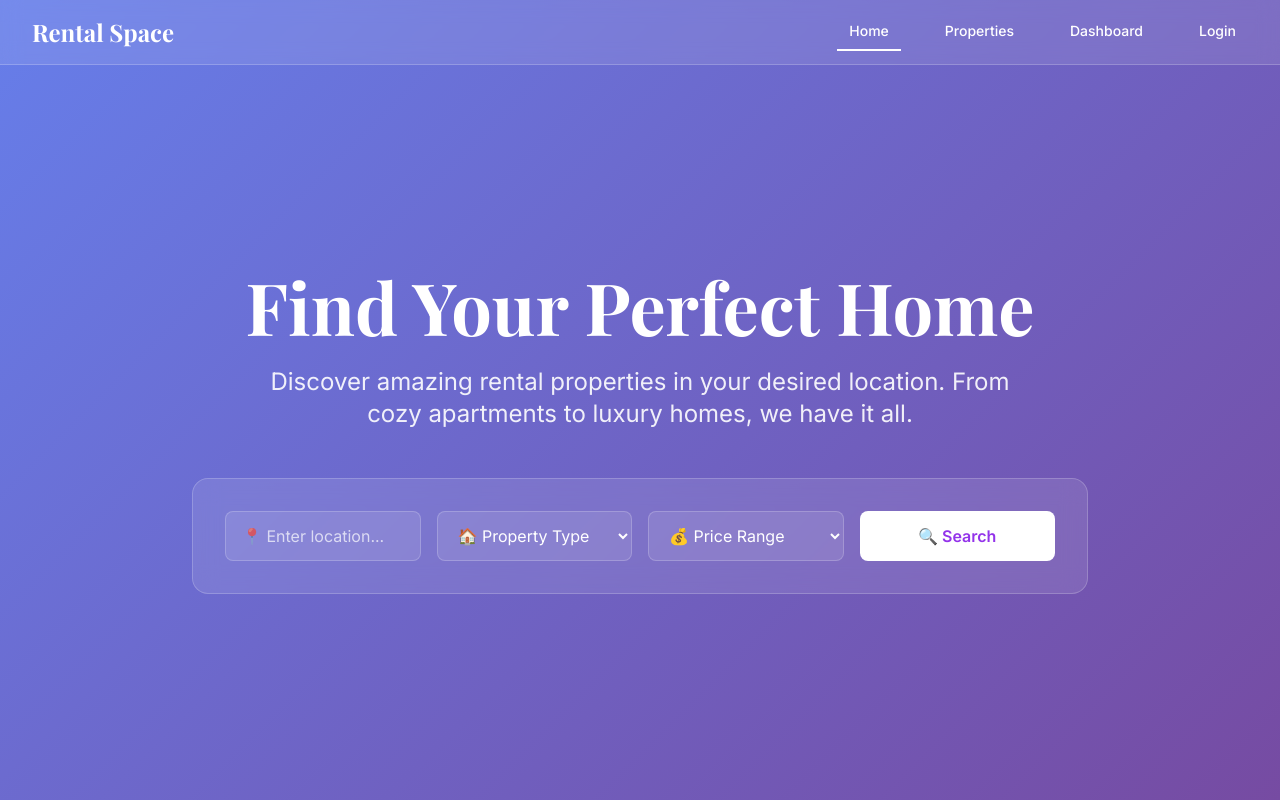
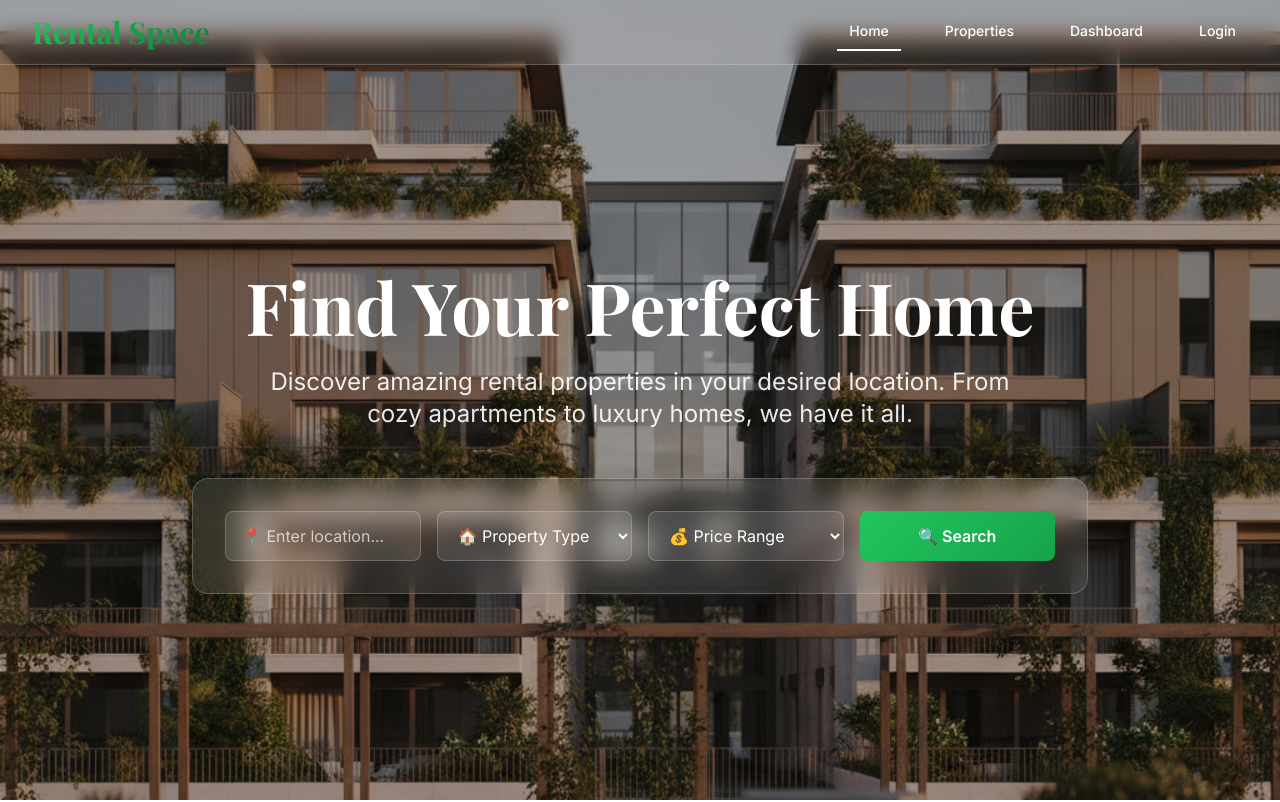
Before and after one commit to fouad1259000/Rental-Space, a plain HTML site: page index.html in a window 1280 px wide. Shown: the top 802 px of the page. Drawn offline with nearby package versions, Linux system fonts and the light colour scheme.

Commit message:
Refactor styles and update header/footer text

```diff
--- a/index.html
+++ b/index.html
@@ -23,7 +23,12 @@
         }
 
         .hero-bg {
-            background: linear-gradient(135deg, #667eea 0%, #764ba2 100%);
+            background:
+                linear-gradient(rgba(0, 0, 0, 0.3), rgba(0, 0, 0, 0.3)),
+                url('hero-bg.png');
+            background-size: cover;
+            background-position: center;
+            background-attachment: fixed;
         }
 
         .page-bg {
@@ -36,10 +41,12 @@
             background: rgba(255, 255, 255, 0.1);
         }
 
-        .gradient-text {
-            background: linear-gradient(135deg, var(--primary), var(--accent));
+        .brand-gradient {
+            background: linear-gradient(135deg, #22c55e, #16a34a, #15803d);
             -webkit-background-clip: text;
             -webkit-text-fill-color: transparent;
+            background-clip: text;
+            font-weight: 700;
         }
 
         .property-card {
@@ -52,18 +59,38 @@
         }
 
         .btn-primary {
-            background: linear-gradient(135deg, var(--primary), var(--accent));
+            background: linear-gradient(135deg, #22c55e, #16a34a);
             transition: all 0.3s ease;
         }
 
         .btn-primary:hover {
             transform: translateY(-2px);
-            box-shadow: 0 10px 20px rgba(0, 0, 0, 0.2);
+            box-shadow: 0 10px 20px rgba(34, 197, 94, 0.3);
+        }
+
+        .btn-secondary {
+            background: linear-gradient(135deg, #3b82f6, #1d4ed8);
+            transition: all 0.3s ease;
+        }
+
+        .btn-secondary:hover {
+            transform: translateY(-2px);
+            box-shadow: 0 10px 20px rgba(59, 130, 246, 0.3);
         }
 
         .content-card {
             background: rgba(255, 255, 255, 0.95);
             backdrop-filter: blur(20px);
+        }
+
+        .filter-btn {
+            background: linear-gradient(135deg, #22c55e, #16a34a);
+            transition: all 0.3s ease;
+        }
+
+        .filter-btn:hover {
+            transform: translateY(-2px);
+            box-shadow: 0 10px 20px rgba(34, 197, 94, 0.3);
         }
     </style>
 </head>
@@ -73,7 +100,7 @@
         <div class="max-w-7xl mx-auto px-4 sm:px-6 lg:px-8">
             <div class="flex justify-between items-center h-16">
                 <div class="flex items-center">
-                    <h1 class="text-2xl font-bold text-white" style="font-family: 'Playfair Display', serif;">Rental Space</h1>
+                    <h1 class="text-3xl font-bold brand-gradient" style="font-family: 'Playfair Display', serif;">Rental Space</h1>
                 </div>
                 <div class="hidden md:block">
                     <div class="ml-10 flex items-baseline space-x-8">
@@ -114,7 +141,7 @@
                         <option value="1000-2000" class="text-gray-800">$1,000 - $2,000</option>
                         <option value="2000-5000" class="text-gray-800">$2,000 - $5,000</option>
                     </select>
-                    <button class="bg-white text-purple-600 px-6 py-3 rounded-lg font-semibold hover:bg-gray-100 transition-colors">
+                    <button class="filter-btn text-white px-6 py-3 rounded-lg font-semibold transition-all">
                         🔍 Search
                     </button>
                 </div>
@@ -170,7 +197,7 @@
     <footer class="bg-gray-800 text-white py-12">
         <div class="max-w-7xl mx-auto px-4 sm:px-6 lg:px-8">
             <div class="text-center">
-                <h3 class="text-2xl font-bold mb-4" style="font-family: 'Playfair Display', serif;">Rental Space</h3>
+                <h3 class="text-3xl font-bold mb-4 brand-gradient" style="font-family: 'Playfair Display', serif;">Rental Space</h3>
                 <p class="text-gray-400 mb-6">Your trusted rental marketplace</p>
                 <div class="border-t border-gray-700 pt-6">
                     <p class="text-gray-400">&copy; 2024 Rental Space. All rights reserved.</p>
```
